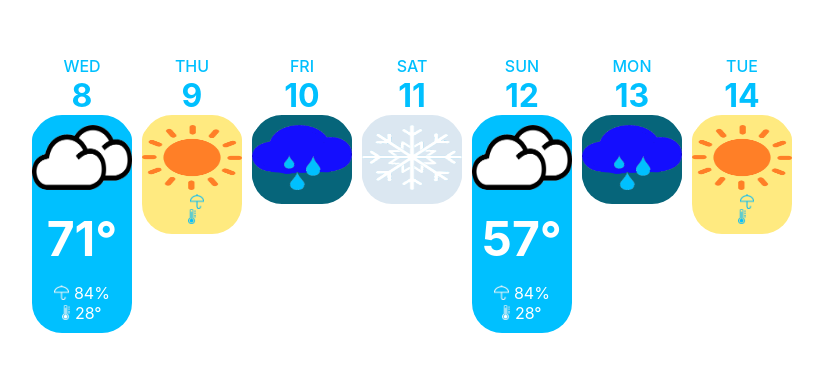
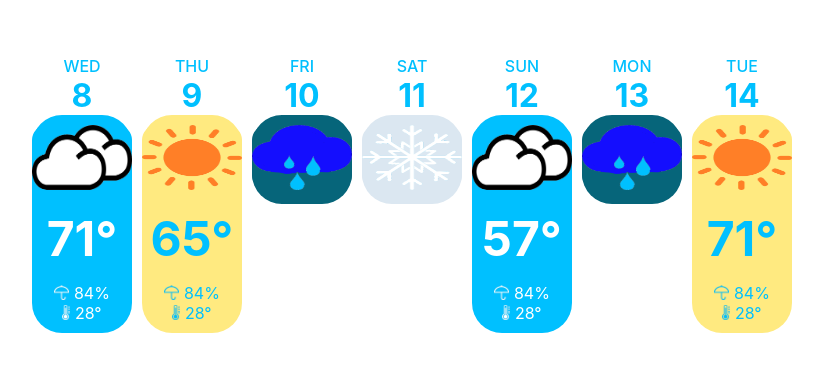
Before and after one commit to jcsmileyjr/adventofcss-weather-ui, a React (Create React App) app: page / in a window 1280 px wide. Shown: the part 206-578 px from the top of the page, without its empty margins (228-1051 px from the left). Built offline with nearby package versions, Linux system fonts and the light colour scheme.

Commit message:
Refactor sunny details styles and structure

```diff
--- a/src/App.css
+++ b/src/App.css
@@ -25,6 +25,10 @@
 
 .cloudy-details-color {
   color: white;
+}
+
+.sunny-details-color {
+  color: #00c0ff;
 }
 
 .thermometer {
--- a/src/App.js
+++ b/src/App.js
@@ -36,12 +36,43 @@ function App() {
                       <img src={CloudyIcon} className="weatherLogo--style clouds" alt="test" />
                     </div>
                     <p className='temp--style cloudy-details-color'>{weather.temp}&#176;</p>
+                    <>
+                      <div className="details--container">
+                        <>
+                          <img src={CloudyUmbrella} className="minorLogo--style" alt="test" />
+                          <p className='thermometer cloudy-details-color'>84%</p>
+                        </>
+                      </div>
+                      <div className="details--container">
+                          <>
+                            <img src={CloudyThermometer} className="minorLogo--style" alt="test" />
+                            <p className='thermometer cloudy-details-color'>28&#176;</p>
+                          </>
+                      </div>
+                    </>
                   </>
                 }
                 {weather.weatherType === "sunny" &&
-                  <div className='image-container'>
-                    <img src={SunnyIcon} className="weatherLogo--style clouds" alt="test" />
-                  </div>
+                  <>
+                    <div className='image-container'>
+                      <img src={SunnyIcon} className="weatherLogo--style clouds" alt="test" />
+                    </div>
+                    <p className='temp--style sunny-details-color'>{weather.temp}&#176;</p>
+                    <>
+                      <div className="details--container">
+                        <>
+                          <img src={SunnyUmbrella} className="minorLogo--style" alt="test" />
+                          <p className='thermometer sunny-details-color'>84%</p>
+                        </>
+                      </div>
+                      <div className="details--container">
+                          <>
+                            <img src={SunnyThermometer} className="minorLogo--style" alt="test" />
+                            <p className='thermometer sunny-details-color'>28&#176;</p>
+                          </>
+                      </div>
+                    </>
+                  </>
                 }
 
                 {weather.weatherType === "rainy" &&
@@ -54,32 +85,6 @@ function App() {
                     <img src={SnowIcon} className="weatherLogo--style clouds" alt="test" />
                   </div>
                 }
-
-                <>
-                  <div className="details--container">
-                    {weather.weatherType === "cloudy" &&
-                      <>
-                        <img src={CloudyUmbrella} className="minorLogo--style" alt="test" />
-                        <p className='thermometer cloudy-details-color'>84%</p>
-                      </>
-                    }
-                    {weather.weatherType === "sunny" &&
-                      <img src={SunnyUmbrella} className="minorLogo--style thermometer" alt="test" />
-                    }
-
-                  </div>
-                  <div className="details--container">
-                    {weather.weatherType === "cloudy" &&
-                      <>
-                        <img src={CloudyThermometer} className="minorLogo--style" alt="test" />
-                        <p className='thermometer cloudy-details-color'>28&#176;</p>
-                      </>
-                    }
-                    {weather.weatherType === "sunny" &&
-                      <img src={SunnyThermometer} className="minorLogo--style " alt="test" />
-                    }
-                  </div>
-                </>
               </div>
             </section>
           ))
```
